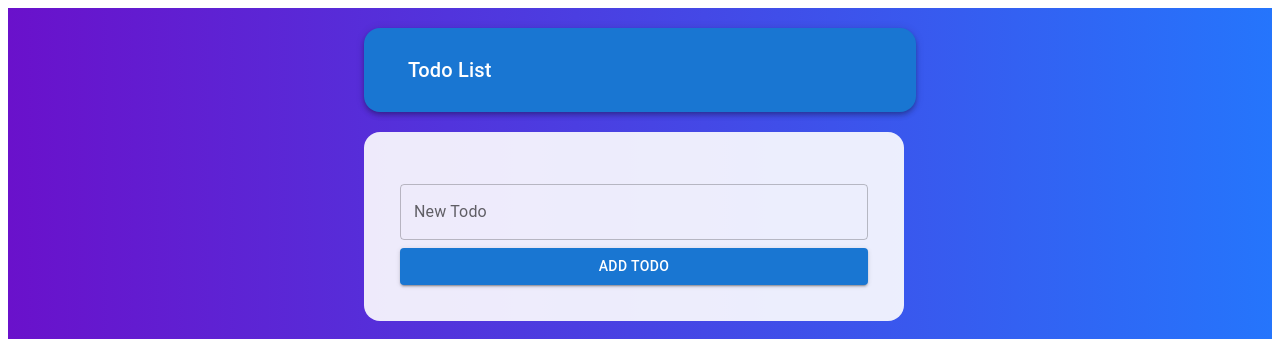
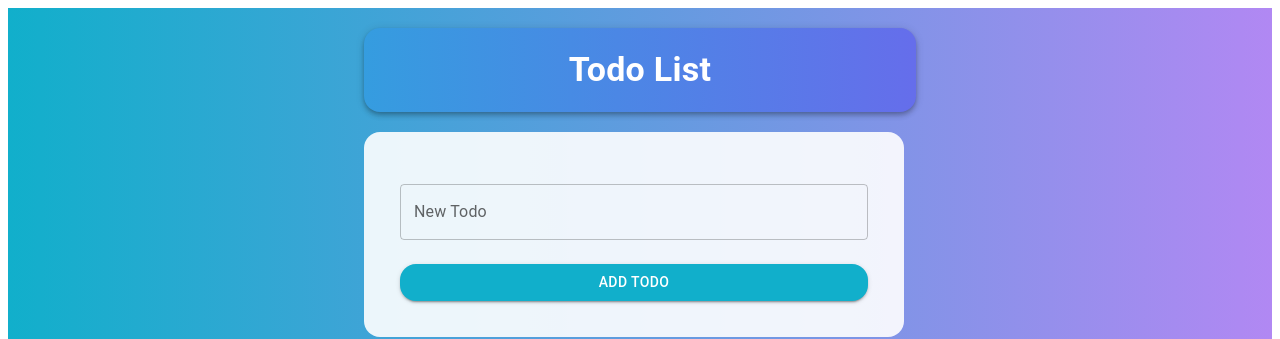
Before and after one commit to webc0der/copperpod-rect, a React (Create React App) app: page / in a window 1280 px wide. Shown: the top 339 px of the page. Built offline with nearby package versions, Linux system fonts and the light colour scheme; no server answers; the HTML template or start-up script is replaced by a standard one.

Commit message:
styling correct and jest testing component testing

```diff
--- a/src/App.css
+++ b/src/App.css
@@ -1,27 +1,27 @@
 /* App.css */
 .gradient-background {
-    background: linear-gradient(to right, #6a11cb, #2575fc);
+    background: linear-gradient(to right, #11afcb, #b188f3);
     background-size: cover;
     background-repeat: no-repeat;
     display: flex;
     flex-direction: column;
     align-items: center;
-    justify-content: flex-start; /* Changed from center to flex-start to allow content to push down */
+    justify-content: flex-start;
     min-height: 100vh;
-    padding: 20px; /* Add padding to push the content down */
+    padding: 20px;
   }
 
   .todo-container {
     background-color: rgba(255, 255, 255, 0.9);
-    border-radius: 16px; /* Make the edges circular */
+    border-radius: 16px;
     padding: 20px;
     width: 100%;
     max-width: 500px;
-    margin: 20px 0; /* Add margin to create space between containers */
+    margin: 20px 0;
   }
 
   .todo-header {
-    background-color: #ffffff;
+    background: linear-gradient(to right, #67e2f85b, #a167ff8f);
     border-radius: 16px;
     padding: 10px 20px;
     margin-bottom: 20px;
@@ -30,7 +30,7 @@
 
   .todo-list {
     background-color: rgba(255, 255, 255, 0.9);
-    border-radius: 16px; /* Make the edges circular */
+    border-radius: 16px;
     padding: 20px;
     width: 100%;
     max-width: 500px;
--- a/src/App.tsx
+++ b/src/App.tsx
@@ -4,7 +4,7 @@ import { Todo } from './types';
 import TodoList from './components/TodoList';
 import { getTodos, addTodo, updateTodo, deleteTodo } from './api';
 import { motion } from 'framer-motion';
-import './App.css'; // Make sure to import the CSS file
+import './App.css';
 
 const App: React.FC = () => {
   const [todos, setTodos] = useState<Todo[]>([]);
@@ -50,7 +50,7 @@ const App: React.FC = () => {
       <Container maxWidth="sm">
         <AppBar position="static" className="todo-header">
           <Toolbar>
-            <Typography variant="h6">
+          <Typography variant="h4" style={{ fontWeight: 'bold', flexGrow: 1, textAlign: 'center' }}>
               Todo List
             </Typography>
           </Toolbar>
@@ -69,7 +69,20 @@ const App: React.FC = () => {
               fullWidth
               margin="normal"
             />
-            <Button onClick={handleAddTodo} variant="contained" color="primary" fullWidth>
+            <Button
+            fullWidth
+            onClick={handleAddTodo}
+            variant="contained"
+            sx={{
+              backgroundColor: '#11afcb',
+              color: 'white',
+              borderRadius: '16px',
+              mt: 2,
+              '&:hover': {
+                backgroundColor: '#b188f3',
+              },
+            }}
+            >
               Add Todo
             </Button>
           </Paper>
--- a/src/components/TodoItem.tsx
+++ b/src/components/TodoItem.tsx
@@ -54,10 +54,10 @@ const TodoItem: React.FC<TodoItemProps> = ({ todo, toggleTodo, removeTodo, editT
               onClick={handleEdit}
             />
           )}
-          <IconButton edge="end" onClick={handleEdit}>
+          <IconButton edge="end" onClick={handleEdit} data-testid="edit-button">
             <EditIcon />
           </IconButton>
-          <IconButton edge="end" onClick={() => removeTodo(todo.id)}>
+          <IconButton edge="end" onClick={() => removeTodo(todo.id)} data-testid="delete-button">
             <DeleteIcon />
           </IconButton>
         </ListItem>
```
Also changed, not shown: 2 other files (tests, documents, lock files or other folders).
